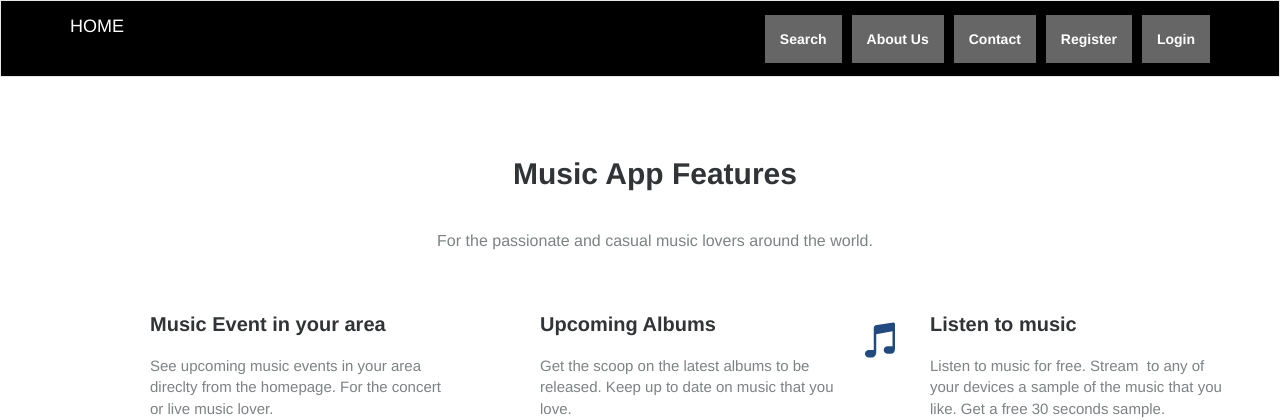
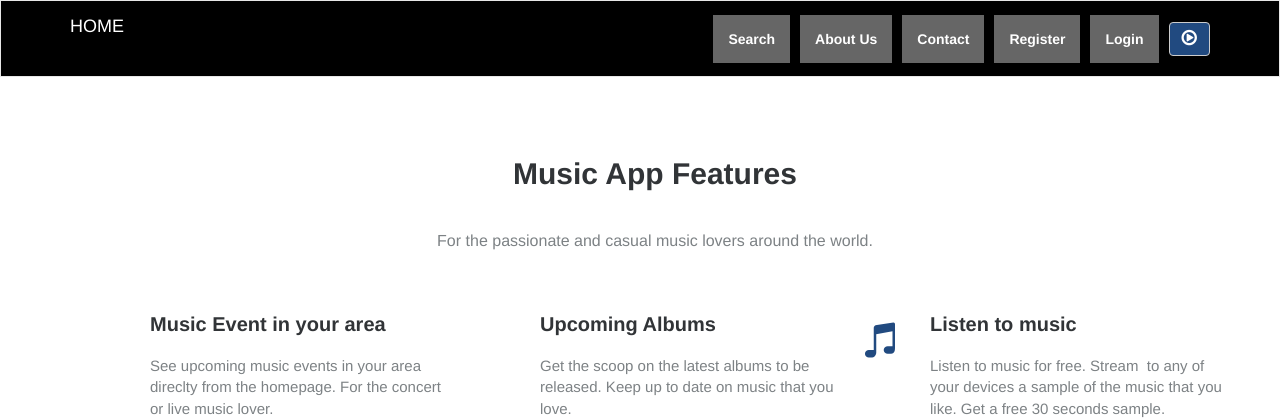
Before and after one commit to quyle13/ITProject, a Django app: page /about/ in a window 1280 px wide. Shown: the top 420 px of the page. Run offline with Django 3.2, Linux system fonts and the light colour scheme; some libraries are stand-ins or nearby versions; some web fonts are replaced.

Commit message:
I added an header player to control on each page play/pause.

```diff
--- a/static/js/player.js
+++ b/static/js/player.js
@@ -56,12 +56,13 @@ var updateData = function()
 	if(state == songState.PLAY && typeof player !== 'undefined') {
 		song.play();
 		player.innerHTML = '<i class="fa fa-pause-circle" title="Pause song"></i>';
+		$('#header-player').html('<i class="fa fa-pause-circle" title="Pause song"></i>');
 	}
 	else if(typeof player !== 'undefined') {
 		player.innerHTML = '<i class="fa fa-play-circle-o" title="Play song"></i>';
+		$('#header-player').html('<i class="fa fa-play-circle-o" title="Play song"></i>');
 	}
 };
-
 
 /*
 *  Called when the page is showed, when back/forwards button clicked as well.
@@ -77,6 +78,29 @@ $(window).bind("pageshow", function() {updateData();});
 $(document).ready(function() {
 
 	// updateData();
+
+	$('#header-player').click( function(ev) {
+		ev.preventDefault();
+
+		// Play/Pause the song and modify the state
+		if(state == songState.PLAY) {
+			song.pause();
+			state = songState.PAUSE;
+			Cookies.set('song_state', state, {expires: 1 });
+
+			$(this).html('<i class="fa fa-play-circle-o" title="Play song"></i>');
+			player.innerHTML = '<i class="fa fa-play-circle-o" title="Play song"></i>';
+
+		}
+		else {
+			song.play();
+			state = songState.PLAY;
+			Cookies.set('song_state', state, {expires: 1 });
+
+			$(this).html('<i class="fa fa-pause-circle" title="Pause song"></i>');
+			player.innerHTML = '<i class="fa fa-pause-circle" title="Pause song"></i>';
+		}
+	});
 
 	$('#player').click( function(ev) {
 		ev.preventDefault();
@@ -97,12 +121,14 @@ $(document).ready(function() {
 			state = songState.PAUSE;
 			Cookies.set('song_state', state, {expires: 1 });
 			$(this).html('<i class="fa fa-play-circle-o" title="Play song"></i>');
+			$('#header-player').html('<i class="fa fa-play-circle-o" title="Play song"></i>');
 		}
 		else {
 			song.play();
 			state = songState.PLAY;
 			Cookies.set('song_state', state, {expires: 1 });
 			$(this).html('<i class="fa fa-pause-circle" title="Pause song"></i>');
+			$('#header-player').html('<i class="fa fa-pause-circle" title="Pause song"></i>');
 		}
 	});
 
@@ -150,7 +176,7 @@ $(document).ready(function() {
 	// Called when the song has ended
 	song.addEventListener('ended', function() {
 		this.stop();
-		// TODO: Get and Play next song
+		// TODO: Get and Play next song and change player object
 	}, false);
 
 	song.addEventListener('canplay', function() {});
--- a/templates/musicapp/base.html
+++ b/templates/musicapp/base.html
@@ -32,8 +32,15 @@
                 <span class="icon-bar"></span>
             </button>
         </div>
+
+        <!-- <button class="btn btn-default control" id="header-player" type="button" src="https://e-cdns-preview-1.dzcdn.net/stream/17cb0814dd83646cd91d7fe53392f333-10.mp3">
+            <i class="fa fa-play-circle-o" title="Play song"></i>
+        </button> -->
+
         <div class="collapse navbar-collapse" id="navcol-1">
             <ul class="nav navbar-nav navbar-right">
+                <li role="presentation" class="btn btn-default control" id="header-player">
+                    <i class="fa fa-play-circle-o" title="Play song"></i></li>
                 <li role="presentation" {% if search_active %} class="active" {% endif %}><a
                         href="{% url 'search' %}">Search</a></li>
                 <li role="presentation" {% if about_active %} class="active" {% endif %}><a
```
